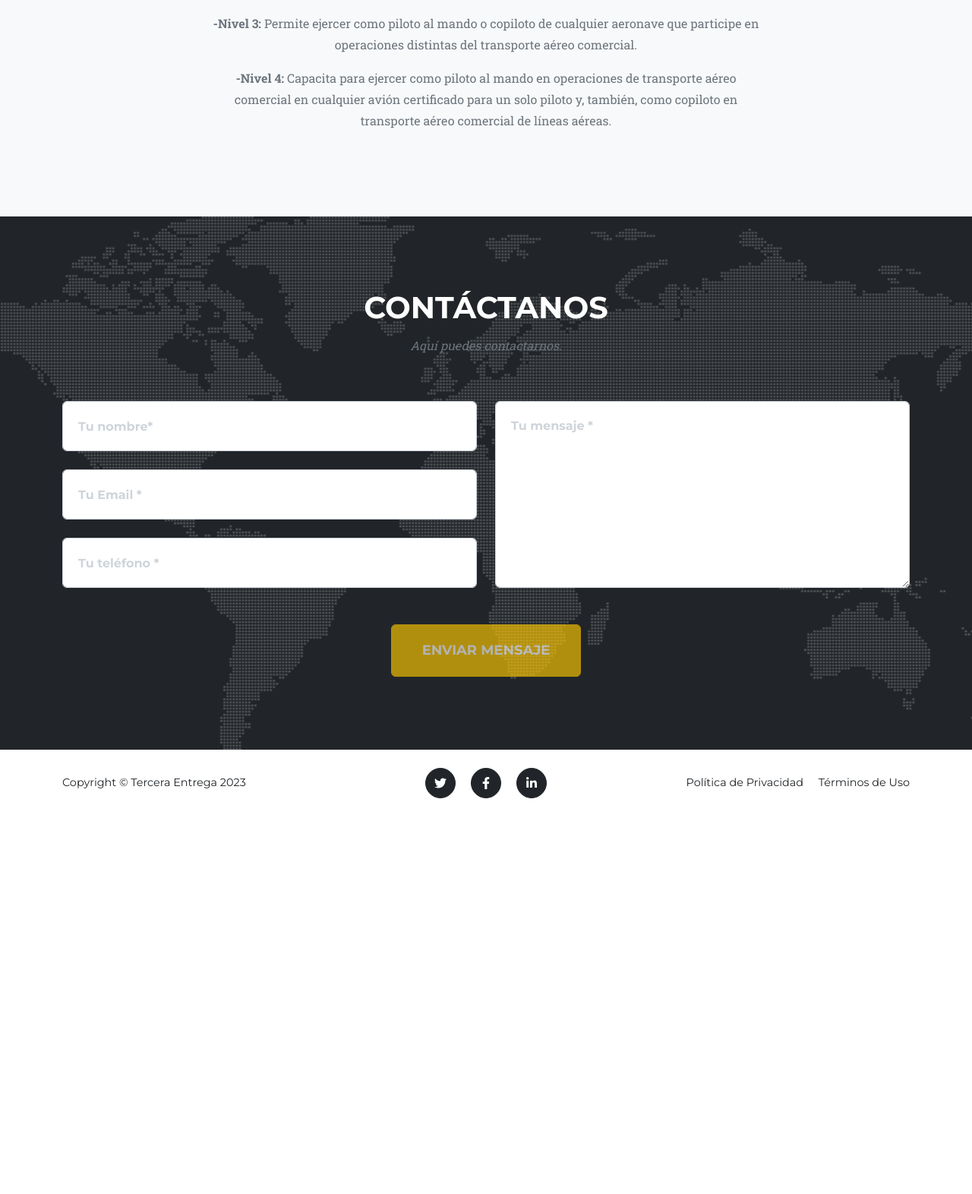
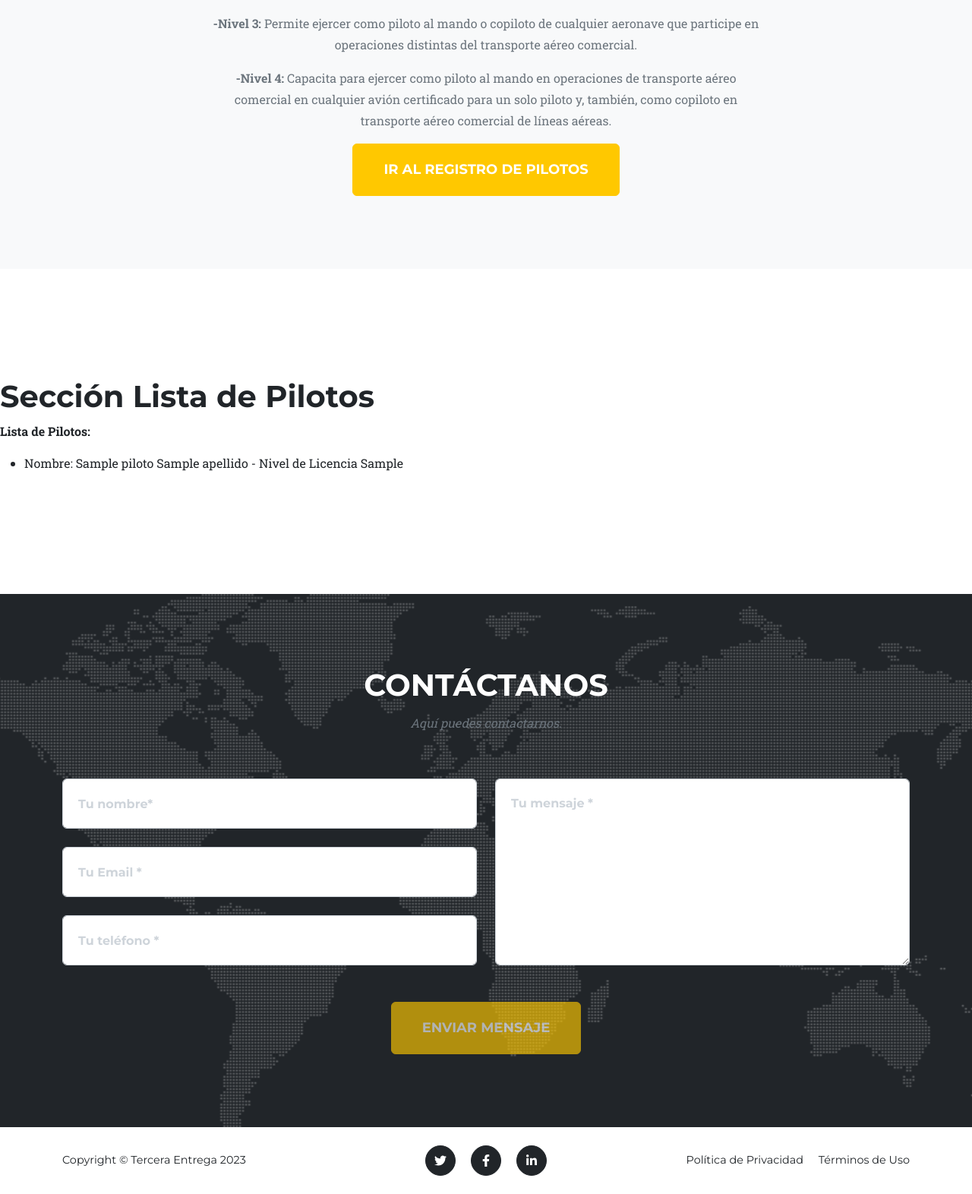
Before and after one commit to matiasfabrizio/Entrega3, a Django app: template AppAerolinea/templates/pilotos.html in a window 1280 px wide. Shown: the part 1527-3099 px from the top of the page at 76% size. Before the commit the page ends 2578 px from the top, so only its background shows below. Run offline with Django 3.2, Linux system fonts and the light colour scheme; the template is opened without the code that fills it: most values are stand-ins (such as "Sample title", 1, 10 or a date in 2020); some libraries are stand-ins or nearby versions.

Commit message:
Agregado el primer formulario al proyecto, falta relacionar los demás formularios y corregir pequeños errores

```diff
--- a/AppAerolinea/templates/padre.html
+++ b/AppAerolinea/templates/padre.html
@@ -59,11 +59,19 @@
 
         {% endblock aerolineas %}
 
-        <!-- Team-->
+        <!-- Pilotos -->
 
         {% block pilotos %}
 
         {% endblock pilotos %}
+
+        {% block formPilotos %}
+
+        {% endblock formPilotos %}
+
+        {% block listaPilotos %}
+
+        {% endblock listaPilotos %}
 
         <!-- Clients-->
 
--- a/AppAerolinea/templates/pilotos.html
+++ b/AppAerolinea/templates/pilotos.html
@@ -26,9 +26,9 @@
                     <img class="mx-auto rounded-circle" src="{% static 'assets/img/team/2.jpg' %}" alt="..." />
                     <h4>Diana Petersen</h4>
                     <p class="text-muted">Piloto de Nivel 4</p>
-                    <a class="btn btn-dark btn-social mx-2" href="#!" aria-label="Diana Petersen Twitter Profile"><i class="fab fa-twitter"></i></a>
-                    <a class="btn btn-dark btn-social mx-2" href="#!" aria-label="Diana Petersen Facebook Profile"><i class="fab fa-facebook-f"></i></a>
-                    <a class="btn btn-dark btn-social mx-2" href="#!" aria-label="Diana Petersen LinkedIn Profile"><i class="fab fa-linkedin-in"></i></a>
+                    <a class="btn btn-dark btn-social mx-2" href="https://www.twitter.com" aria-label="Diana Petersen Twitter Profile"><i class="fab fa-twitter"></i></a>
+                    <a class="btn btn-dark btn-social mx-2" href="https://www.facebook.com" aria-label="Diana Petersen Facebook Profile"><i class="fab fa-facebook-f"></i></a>
+                    <a class="btn btn-dark btn-social mx-2" href="https://www.linkedin.com " aria-label="Diana Petersen LinkedIn Profile"><i class="fab fa-linkedin-in"></i></a>
                 </div>
             </div>
             <div class="col-lg-4">
@@ -36,9 +36,9 @@
                     <img class="mx-auto rounded-circle" src="{% static 'assets/img/team/3.jpg' %}" alt="..." />
                     <h4>Larry Parker</h4>
                     <p class="text-muted">Piloto de Nivel 3</p>
-                    <a class="btn btn-dark btn-social mx-2" href="#!" aria-label="Larry Parker Twitter Profile"><i class="fab fa-twitter"></i></a>
-                    <a class="btn btn-dark btn-social mx-2" href="#!" aria-label="Larry Parker Facebook Profile"><i class="fab fa-facebook-f"></i></a>
-                    <a class="btn btn-dark btn-social mx-2" href="#!" aria-label="Larry Parker LinkedIn Profile"><i class="fab fa-linkedin-in"></i></a>
+                    <a class="btn btn-dark btn-social mx-2" href="https://www.twitter.com" aria-label="Larry Parker Twitter Profile"><i class="fab fa-twitter"></i></a>
+                    <a class="btn btn-dark btn-social mx-2" href="https://www.facebook.com" aria-label="Larry Parker Facebook Profile"><i class="fab fa-facebook-f"></i></a>
+                    <a class="btn btn-dark btn-social mx-2" href="https://www.linkedin.com " aria-label="Larry Parker LinkedIn Profile"><i class="fab fa-linkedin-in"></i></a>
                 </div>
             </div>
         </div>
@@ -49,7 +49,34 @@
             <div class="col-lg-8 mx-auto text-center"><p class="large text-muted"><strong>-Nivel 3:</strong> Permite ejercer como piloto al mando o copiloto de cualquier aeronave que participe en operaciones distintas del transporte aéreo comercial.</p></div>
             <div class="col-lg-8 mx-auto text-center"><p class="large text-muted"><strong>-Nivel 4:</strong> Capacita para ejercer como piloto al mando en operaciones de transporte aéreo comercial en cualquier avión certificado para un solo piloto y, también, como copiloto en transporte aéreo comercial de líneas aéreas.</p></div>
         </div>
+
+        <div class="text-center">
+            <a class="btn btn-primary btn-xl text-uppercase" href="{% url 'PilotosFormulario' %}">Ir al Registro de Pilotos</a>
+        </div>
+
     </div>
 </section>
 
 {% endblock pilotos %}
+
+{% block listaPilotos %}
+
+<section>
+
+<h1>Sección Lista de Pilotos</h1>
+
+<p><strong>Lista de Pilotos:</strong></p>
+
+<ul>
+    {% for piloto in pilotos %}
+
+    <li>
+        Nombre: {{piloto.nombre}} {{piloto.apellido}} - Nivel de Licencia {{piloto.tipo_licencia}}
+    </li>
+
+    {% endfor %}
+</ul>
+
+</section>
+
+{% endblock listaPilotos %}
--- a/AppAerolinea/urls.py
+++ b/AppAerolinea/urls.py
@@ -7,5 +7,5 @@
     path('destinos/', destinos, name="Destinos"),
     path('aviones/', aviones, name="Aviones"),
     path('aerolineas/', aerolineas, name="Aerolineas"),
-
+    path('pilotosFormulario/', pilotosFormulario, name="PilotosFormulario"),
 ]
```
Also changed, not shown: AppAerolinea/forms.py (added, +15 -0 lines), AppAerolinea/templates/pilotosFormulario.html (added, +12 -0 lines), AppAerolinea/views.py (+26 -0 lines).
